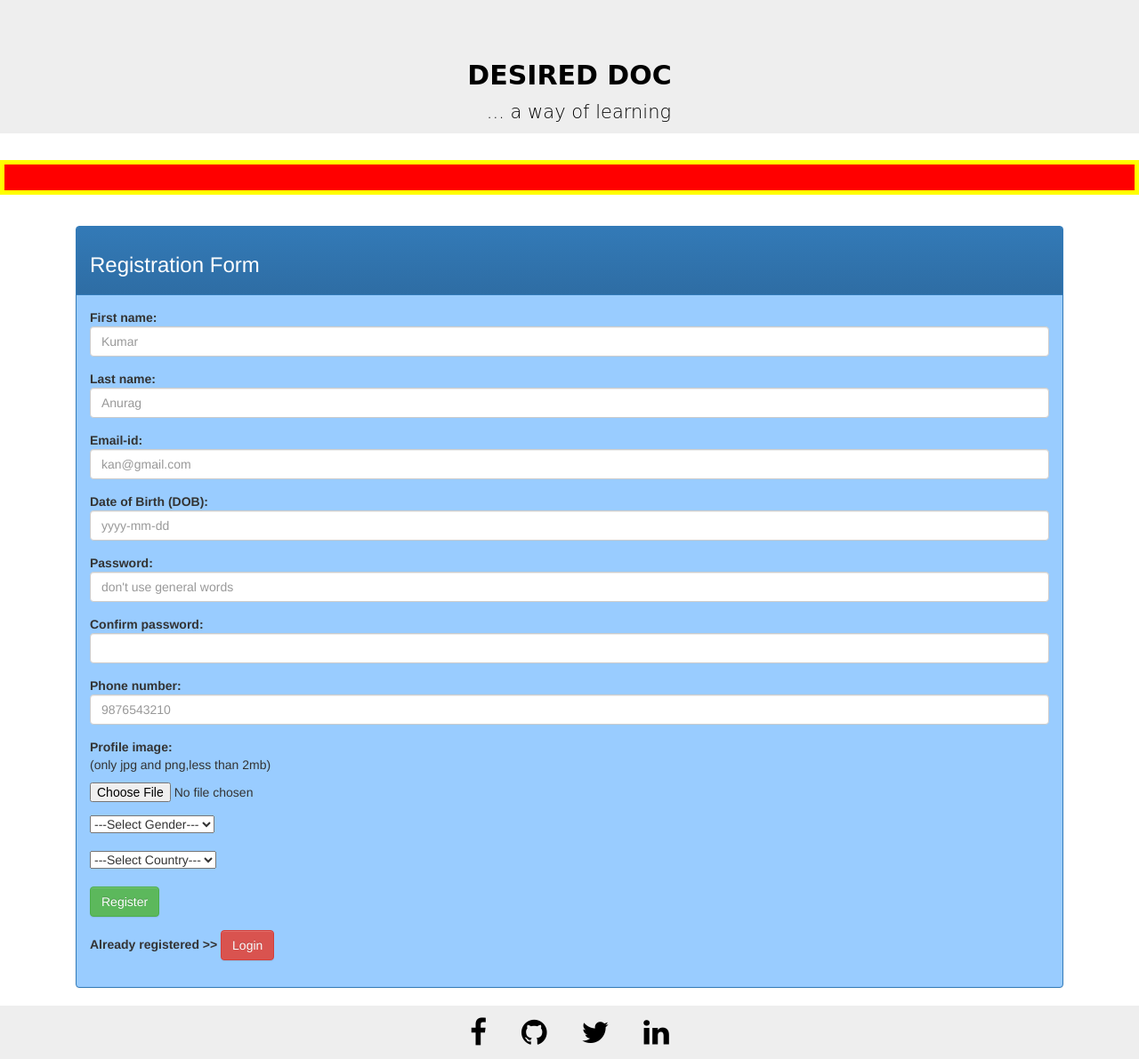
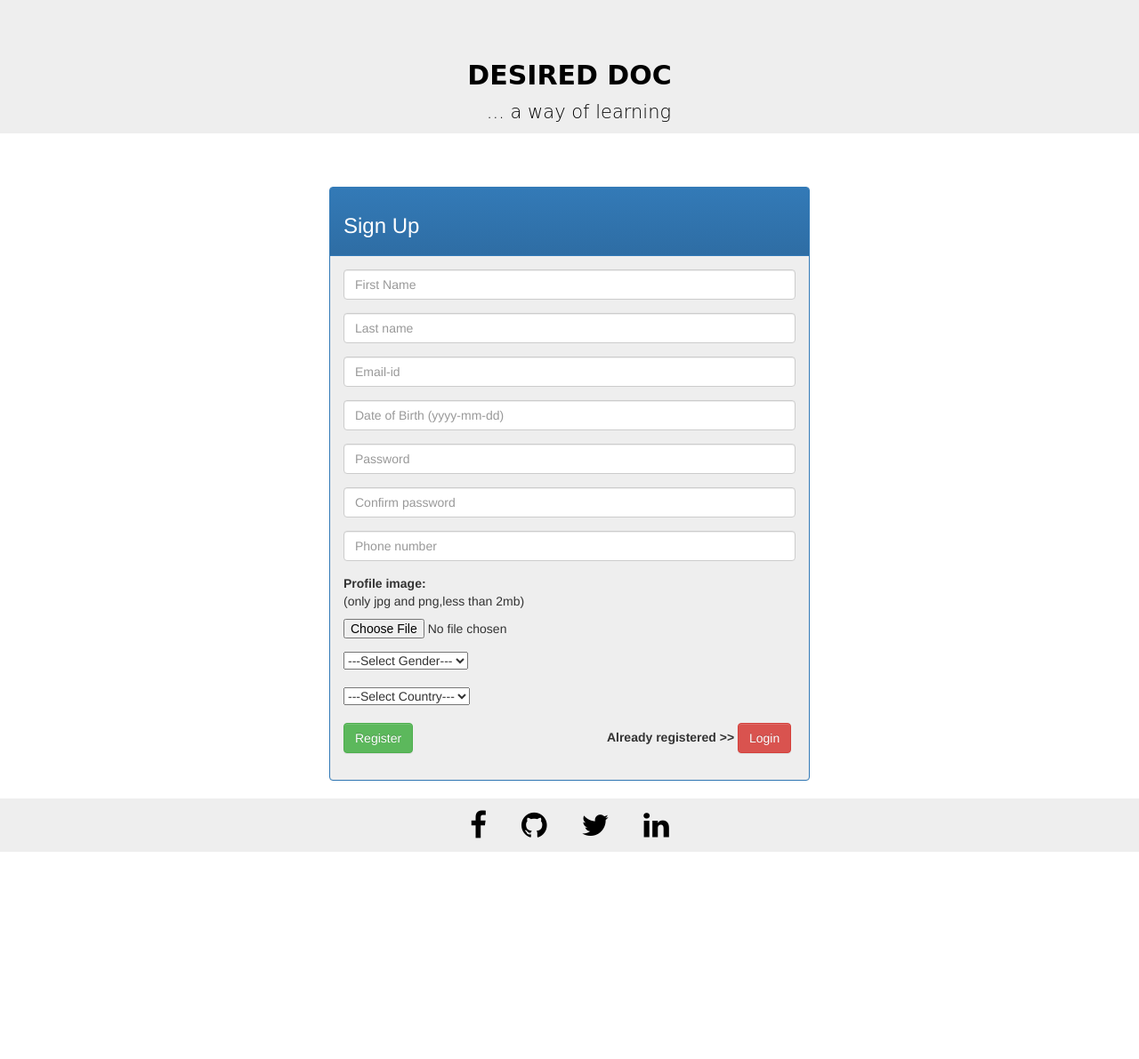
Before and after one commit to kmranrg/DesiredDoc, a PHP site: page /reg.php in a window 1280 px wide. Shown: the whole page at 89% size. After the commit the page ends 958 px from the top, so only its background shows below. Run offline with PHP 8.4, Linux system fonts and the light colour scheme; the visitor is signed in with stand-in values (Sample User, id 1); tables that the repository leaves empty hold one stand-in row (values such as "Sample post").

```diff
--- a/contact_us.php
+++ b/contact_us.php
@@ -92,7 +92,7 @@
 			<center>
 				<h2> Subscribe to our newsletter </h2>
 				<form action="#" method="post" enctype="multipart/form-data">
-					<input type="email" name="subs">
+					<input type="email" placeholder="enter your email address" name="subs">
 					<input type="submit" value="Subscribe" id="subscribe" name="subsc">
 				</form>
 			</center>
--- a/login.php
+++ b/login.php
@@ -17,7 +17,7 @@
 
 		<div class="container" style="margin-top: 80px;margin-bottom: 110px">
 			<div class="col-md-6 col-md-offset-3">
-				<div class="panel panel-primary" style="background-color:#9CF;">
+				<div class="panel panel-primary" style="background-color:#eee;">
 
 					<div class="panel-heading">
 						<h4>Login</h4>
@@ -36,6 +36,7 @@
 
 							<div class="form-group">
 								<input type="submit" class="btn btn-success" value="Sign-in" name="login"/>
+								&emsp;
 
 								<?php
 									@$UID = $_POST[ "UID" ];
@@ -62,7 +63,7 @@
 								<input type="submit" class="btn btn-primary" value="Sign-up" name="reg"/>
 
 								<!--for providing the space b/w sign-up and admin login button -->
-								&emsp;&emsp;&emsp;&emsp;&emsp;&emsp;&emsp;&emsp;&emsp;&emsp;&emsp;&emsp;&emsp;&emsp;&emsp;&emsp;&emsp;
+								&emsp;&emsp;&emsp;&emsp;&emsp;&emsp;&emsp;&emsp;&emsp;&emsp;&emsp;&emsp;&emsp;&emsp;&emsp;&emsp;
 
 								<input type="submit" class="btn btn-danger" value="Admin Login" name="adm"/>
 
--- a/reg.php
+++ b/reg.php
@@ -11,14 +11,7 @@
 
 	<head>
 		<meta charset="utf-8">
-		<style>
-			marquee {
-				font-size: 20px;
-				border: 5px solid #FF0;
-				background-color: red;
-			}
-		</style>
-		<title>Registration</title>
+		<title>Sign Up</title>
 		<link rel="stylesheet" type="text/css" href="css/bootstrap-theme.css">
 		<link rel="stylesheet" type="text/css" href="css/bootstrap.css">
 		<link rel="stylesheet" type="text/css" href="css/font-awesome.min.css">
@@ -30,55 +23,39 @@
 			include('includes/header.php');
 		?>
 
-		<marquee>
-			<strong>10% discount for  early registrations...Hurry up !!!!</strong>
-		</marquee>
-
 		<div class="container">
-			<div class="col-md-12 col-md-offset-0">
-				<div class="panel panel-primary" style="margin-top:30px;background-color:#9CF;">
+			<div class="col-md-6 col-md-offset-3">
+				<div class="panel panel-primary" style="margin-top:30px;background-color:#eee;">
 
 					<div class="panel-heading">
-						<h3>Registration Form</h3>
+						<h3>Sign Up</h3>
 					</div>
 
 					<div class="panel-body">
 						<form action="#" method="post" enctype="multipart/form-data">
 
-							<b>First name:</b>
+							<div class="form-group">
+								<input type="text" class="form-control" placeholder="First Name" name="FNM"/>
+							</div>
 
 							<div class="form-group">
-								<input type="text" class="form-control" placeholder="Kumar" name="FNM"/>
+								<input type="text" class="form-control" placeholder="Last name" name="LNM"/>
 							</div>
 
-							<b>Last name:</b>
+							<div class="form-group">
+								<input type="email" class="form-control" placeholder="Email-id" name="UID"/>
+							</div>
 
 							<div class="form-group">
-								<input type="text" class="form-control" placeholder="Anurag" name="LNM"/>
+								<input type="text" class="form-control" placeholder="Date of Birth (yyyy-mm-dd)" name="dob"/>
 							</div>
 
-							<b>Email-id:</b>
+							<div class="form-group">
+								<input type="password" class="form-control" placeholder="Password" name="PWD"/>
+							</div>
 
 							<div class="form-group">
-								<input type="email" class="form-control" placeholder="kan@gmail.com" name="UID"/>
-							</div>
-
-							<b>Date of Birth (DOB):</b>
-
-							<div class="form-group">
-								<input type="text" class="form-control" placeholder="yyyy-mm-dd" name="dob"/>
-							</div>
-
-							<b>Password:</b>
-
-							<div class="form-group">
-								<input type="password" class="form-control" placeholder="don't use general words" name="PWD"/>
-							</div>
-
-							<b>Confirm password:</b>
-
-							<div class="form-group">
-								<input type="password" class="form-control" placeholder="" name="CPWD"/>
+								<input type="password" class="form-control" placeholder="Confirm password" name="CPWD"/>
 							</div>
 
 							<?php
@@ -88,14 +65,11 @@
 								}
 							?>
 
-							<b>Phone number:</b>
-
 							<div class="form-group">
-								<input type="text" class="form-control" placeholder="9876543210" name="phone"/>
+								<input type="text" class="form-control" placeholder="Phone number" name="phone"/>
 							</div>
 
 							<b>Profile image:</b>
-
 							<div class="form-group">
 								<p>(only jpg and png,less than 2mb)</p>
 								<input type="file" name="file" id="fileToUpload">
@@ -133,7 +107,7 @@
 
 							<div class="form-group">
 								<input type="submit" class="btn btn-success" value="Register" name="reg"/>
-							</div>
+								&ensp;&ensp;&ensp;&ensp;&ensp;&ensp;&ensp;&ensp;&ensp;&ensp;&ensp;&ensp;&ensp;&ensp;&ensp;&ensp;&ensp;&ensp;&ensp;&ensp;&ensp;&ensp;&ensp;&ensp;&ensp;&ensp;&ensp;&ensp;&ensp;&ensp;
 
 							<?php
 								//to check whether all these feilds are filled or not
@@ -159,7 +133,6 @@
 								}
 							?>
 
-							<div class="form-group">
 								<b>Already registered >></b>
 								<input type="submit" class="btn btn-danger" value="Login" name="login"/>
 							</div>
```
Also changed, not shown: admin_log.php (+28 -7 lines), update_profile.php (+17 -16 lines).
